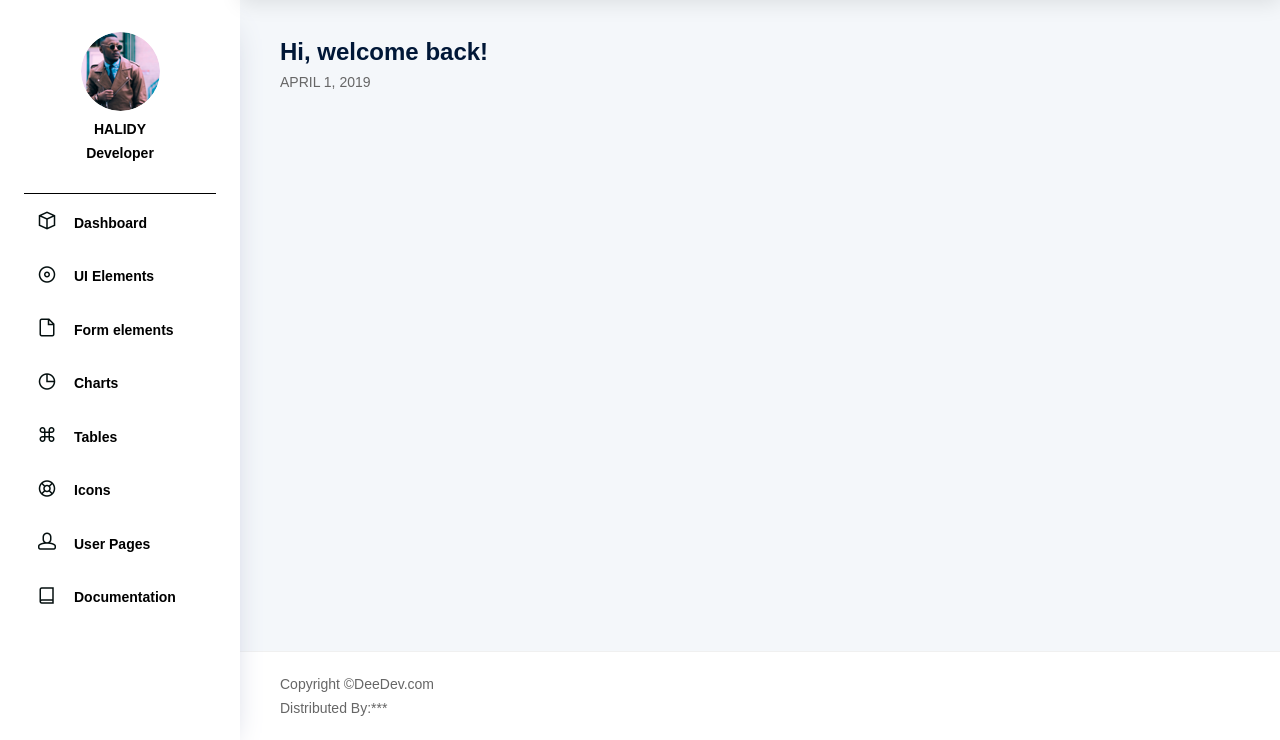
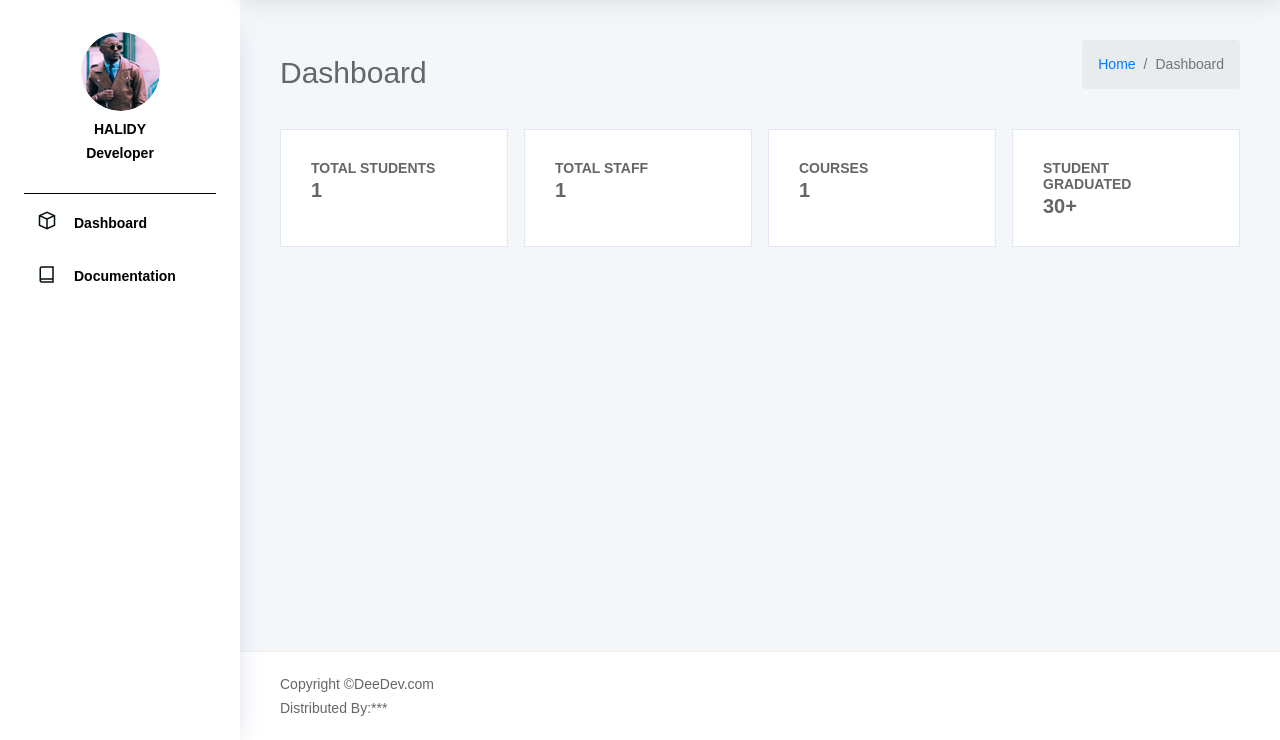
Before and after one commit to halidi-hamidu/attProjectPortal, a Django app: template templates/attPortalDashboard/attPortalDashboardPage.html in a window 1280 px wide. Shown: the part 60-800 px from the top of the page. Run offline with Django 4.2, Linux system fonts and the light colour scheme; the template is opened without the code that fills it: most values are stand-ins (such as "Sample title", 1, 10 or a date in 2020); some libraries are stand-ins or nearby versions; some web fonts are replaced.

Commit message:
Dashboard page added

```diff
--- a/templates/attPortalDashboard/attPortalDashboardPage.html
+++ b/templates/attPortalDashboard/attPortalDashboardPage.html
@@ -3,5 +3,92 @@
 {% block title %} dashboard {% endblock %}
 
 {% block content %}
+<div class="d-sm-flex align-items-center justify-content-between mb-4">
+    <h1 class="h3 mb-0 text-gray-800">Dashboard</h1>
+    <ol class="breadcrumb">
+      <li class="breadcrumb-item"><a href="./">Home</a></li>
+      <li class="breadcrumb-item active" aria-current="page">Dashboard</li>
+    </ol>
+  </div>
+
+
+  <div class="row mb-3">
+    <!-- Earnings (Monthly) Card Example -->
+    <div class="col-xl-3 col-md-6 mb-4">
+      <div class="card h-100">
+        <div class="card-body">
+          <div class="row align-items-center">
+            <div class="col mr-2">
+              <div class="text-xs font-weight-bold text-uppercase mb-1">Total  students</div>
+              <div class="h5 mb-0 font-weight-bold text-gray-800">{{count_all_students}}</div>
+            </div>
+            <div class="col-auto">
+              <i class="fas fas fas fa-user-alt fa-2x text-primary"></i>
+            </div>
+          </div>
+        </div>
+      </div>
+    </div>
+    <!-- Earnings (Annual) Card Example -->
+    <div class="col-xl-3 col-md-6 mb-4">
+      <div class="card h-100">
+        <div class="card-body">
+          <div class="row no-gutters align-items-center">
+            <div class="col mr-2">
+              <div class="text-xs font-weight-bold text-uppercase mb-1"> Total staff </div>
+              <div class="h5 mb-0 font-weight-bold text-gray-800">{{count_all_staff}}</div>
+              <!-- <div class="mt-2 mb-0 text-muted text-xs">
+                <span class="text-success mr-2"><i class="fas fa-arrow-up"></i> 12%</span>
+                <span>Since last years</span>
+              </div> -->
+            </div>
+            <div class="col-auto">
+              <i class="fas fas fas fa-user-check fa-2x text-success"></i>
+            </div>
+          </div>
+        </div>
+      </div>
+    </div>
+    <!-- New User Card Example -->
+    <div class="col-xl-3 col-md-6 mb-4">
+      <div class="card h-100">
+        <div class="card-body">
+          <div class="row no-gutters align-items-center">
+            <div class="col mr-2">
+              <div class="text-xs font-weight-bold text-uppercase mb-1">Courses</div>
+              <div class="h5 mb-0 mr-3 font-weight-bold text-gray-800">{{count_all_courses}}</div>
+              <!-- <div class="mt-2 mb-0 text-muted text-xs">
+                <span class="text-success mr-2"><i class="fas fa-arrow-up"></i> 20.4%</span>
+                <span>Since last month</span>
+              </div> -->
+            </div>
+            <div class="col-auto">
+              <i class="fas fas fas fa-book-open fa-2x text-info"></i>
+            </div>
+          </div>
+        </div>
+      </div>
+    </div>
+    <!-- Pending Requests Card Example -->
+    <div class="col-xl-3 col-md-6 mb-4">
+      <div class="card h-100">
+        <div class="card-body">
+          <div class="row no-gutters align-items-center">
+            <div class="col mr-2">
+              <div class="text-xs font-weight-bold text-uppercase mb-1">Student Graduated</div>
+              <div class="h5 mb-0 font-weight-bold text-gray-800">30+</div>
+            </div>
+            <div class="col-auto">
+              <i class="fas fas fas fa-graduation-cap fa-2x text-success"></i>
+            </div>
+          </div>
+        </div>
+      </div>
+    </div>
+
+
+
+
+  </div>
 
 {% endblock %}
--- a/templates/base/base.html
+++ b/templates/base/base.html
@@ -143,7 +143,7 @@
               <span class="menu-title">Dashboard</span>
             </a>
           </li>
-          <li class="nav-item">
+          <!-- <li class="nav-item">
             <a class="nav-link" data-toggle="collapse" href="#ui-basic" aria-expanded="false" aria-controls="ui-basic">
               <i class="icon-disc menu-icon"></i>
               <span class="menu-title">UI Elements</span>
@@ -179,8 +179,8 @@
               <i class="icon-help menu-icon"></i>
               <span class="menu-title">Icons</span>
             </a>
-          </li>
-          <li class="nav-item">
+          </li> -->
+          <!-- <li class="nav-item">
             <a class="nav-link" data-toggle="collapse" href="#auth" aria-expanded="false" aria-controls="auth">
               <i class="icon-head menu-icon"></i>
               <span class="menu-title">User Pages</span>
@@ -195,7 +195,7 @@
                 <li class="nav-item"> <a class="nav-link" href="pages/samples/lock-screen.html"> Lockscreen </a></li>
               </ul>
             </div>
-          </li>
+          </li> -->
           <li class="nav-item">
             <a class="nav-link" href="docs/documentation.html">
               <i class="icon-book menu-icon"></i>
@@ -207,13 +207,9 @@
       <!-- partial -->
       <div class="main-panel">
         <div class="content-wrapper">
-          <div class="row">
-            <div class="col-sm-12 mb-4 mb-xl-0">
-              <h4 class="font-weight-bold text-dark">Hi, welcome back!</h4>
-              <p class="font-weight-normal mb-2 text-muted">APRIL 1, 2019</p>
-            </div>
-          </div>
+          {% block content %}
 
+          {% endblock %}
         </div>
         <!-- content-wrapper ends -->
         <!-- partial:partials/_footer.html -->
```
